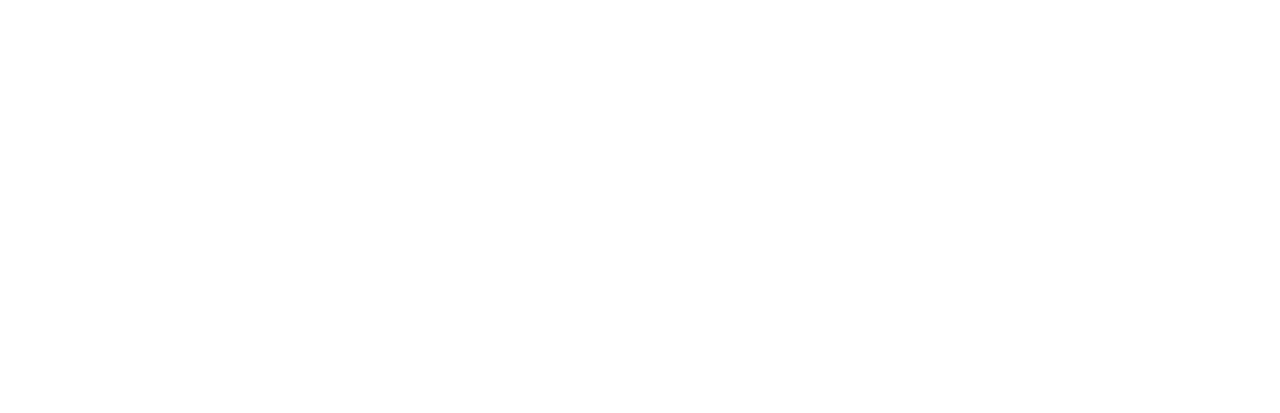
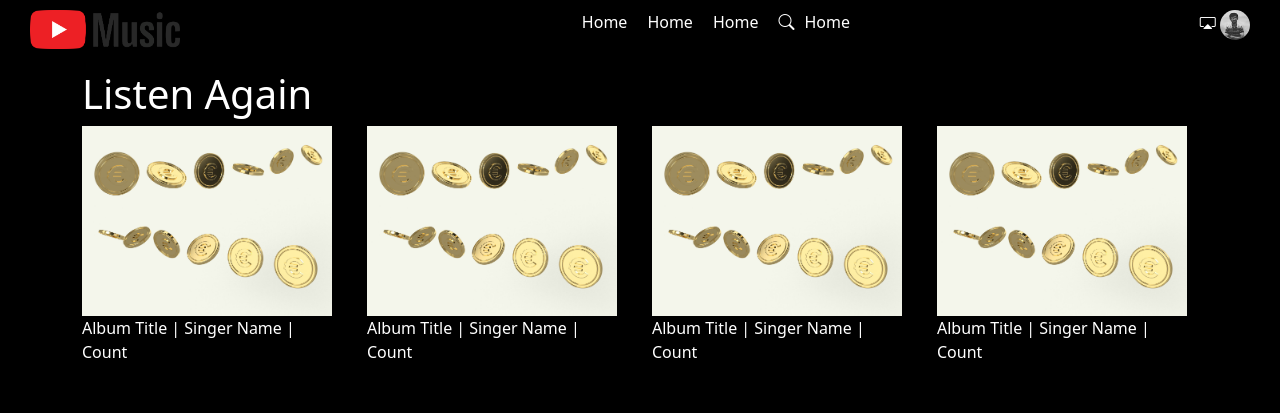
Before and after one commit to unboxingart/youtubeMusicUI, a plain HTML site: page index.html in a window 1280 px wide. Drawn offline with nearby package versions, Linux system fonts and the light colour scheme.

Commit message:
Added section

```diff
--- a/index.html
+++ b/index.html
@@ -6,20 +6,181 @@
     <meta http-equiv="X-UA-Compatible" content="IE=edge">
     <meta name="viewport" content="width=device-width, initial-scale=1.0">
     <title>Document</title>
+    <link rel="stylesheet" href="https://cdn.jsdelivr.net/npm/bootstrap-icons@1.10.2/font/bootstrap-icons.css">
+    <link href="https://cdn.jsdelivr.net/npm/bootstrap@5.2.3/dist/css/bootstrap.min.css" rel="stylesheet"
+        integrity="sha384-rbsA2VBKQhggwzxH7pPCaAqO46MgnOM80zW1RWuH61DGLwZJEdK2Kadq2F9CUG65" crossorigin="anonymous">
+    <style>
+        body {
+            background-color: black;
+
+        }
+
+        section {
+            padding: 10px;
+        }
+
+        nav {
+            display: flex;
+            justify-content: space-between;
+            color: white;
+        }
+
+        #profile img {
+            width: 30px;
+            border-radius: 100px;
+            cursor: pointer;
+        }
+
+        #logo img {
+            width: 150px;
+        }
+
+        #menu ul {
+            display: flex;
+            list-style: none;
+        }
+
+        #menu ul li {
+            margin-left: 20px;
+        }
+
+        #menu ul li a {
+            text-decoration: none;
+            color: white;
+        }
+
+        header {
+            margin: 0px 20px;
+        }
+
+        #profilePopup {
+            position: absolute;
+            right: 20px;
+            top: 30px;
+            display: none;
+        }
+
+        h1 {
+            color: white;
+        }
+
+        .albumArt {
+            width: 250px;
+        }
+
+        #listenAgain {
+            color: white;
+        }
+    </style>
 </head>
 
 <body>
     <!-- Navbar starts here -->
-    <nav></nav>
+    <section>
+        <header>
+            <nav>
+                <div id="logo">
+                    <img src="assets/logo.png" alt="">
+                </div>
+                <div id="menu">
+                    <ul>
+                        <li><a href="#">Home</a></li>
+                        <li><a href="#">Home</a></li>
+                        <li><a href="#">Home</a></li>
+                        <li><i style="margin-right:10px" class="bi bi-search"></i><a href="#">Home</a></li>
+                    </ul>
+                </div>
+                <div id="profile">
+                    <i class="bi bi-cast"></i>
+                    <img src="assets/user.jpg" onclick="showMenu()" alt="">
+                </div>
+            </nav>
+        </header>
+    </section>
+
     <!-- Navbar ends here -->
 
+    <div id="profilePopup">
+        <ul>
+            <li class="linkStyle"><a href="#">Link One</a></li>
+            <li class="linkStyle"><a href="#">Link One</a></li>
+            <li class="linkStyle"><a href="#">Link One</a></li>
+            <li class="linkStyle"><a href="#">Link One</a></li>
+        </ul>
+    </div>
+
     <!-- Listen Again starts here -->
-
+    <section id="listenAgain" class="container">
+        <h1>Listen Again</h1>
+        <div class="row">
+            <div class="col-lg-3 col-md-6 col-sm-12">
+                <img src="assets/music.jpg" class="albumArt" alt="">
+                <p>Album Title | Singer Name | Count</p>
+            </div>
+            <div class="col-lg-3 col-md-6 col-sm-12">
+                <img src="assets/music.jpg" class="albumArt" alt="">
+                <p>Album Title | Singer Name | Count</p>
+            </div>
+            <div class="col-lg-3 col-md-6 col-sm-12">
+                <img src="assets/music.jpg" class="albumArt" alt="">
+                <p>Album Title | Singer Name | Count</p>
+            </div>
+            <div class="col-lg-3 col-md-6 col-sm-12">
+                <img src="assets/music.jpg" class="albumArt" alt="">
+                <p>Album Title | Singer Name | Count</p>
+            </div>
+        </div>
+    </section>
     <!-- Listen Again ends here -->
 
     <!-- Quick Picks starts here -->
 
     <!-- Quick Picks ends here -->
+
+    <script>
+        function showMenu() {
+            // let profilePopup = document.getElementById("profilePopup");
+            // let currentStatus = profilePopup.getAttribute("display");
+            // console.log(currentStatus);
+            if (document.getElementById("profilePopup").style.display == "none") {
+                document.getElementById("profilePopup").style.display = "block";
+            } else {
+                document.getElementById("profilePopup").style.display = "none";
+            }
+        }
+    </script>
+    <script src="https://cdn.jsdelivr.net/npm/bootstrap@5.2.3/dist/js/bootstrap.bundle.min.js"
+        integrity="sha384-kenU1KFdBIe4zVF0s0G1M5b4hcpxyD9F7jL+jjXkk+Q2h455rYXK/7HAuoJl+0I4"
+        crossorigin="anonymous"></script>
+
+
+
+
+
+
+
+
+    <section id="outer">
+        <div id="left">
+            <div id="profile"></div>
+            <div id="pages"></div>
+        </div>
+        <div id="middle">
+            <div id="post"></div>
+            <div id="news"></div>
+        </div>
+        <div id="right">
+            <div id="news"></div>
+            <div id="ad"></div>
+        </div>
+    </section>
+
+
+
+
+
+
+
 </body>
 
 </html>
```
Also changed, not shown: assets/logo.png (added), assets/music.jpg (added), assets/user.jpg (added), grid.html (added).
